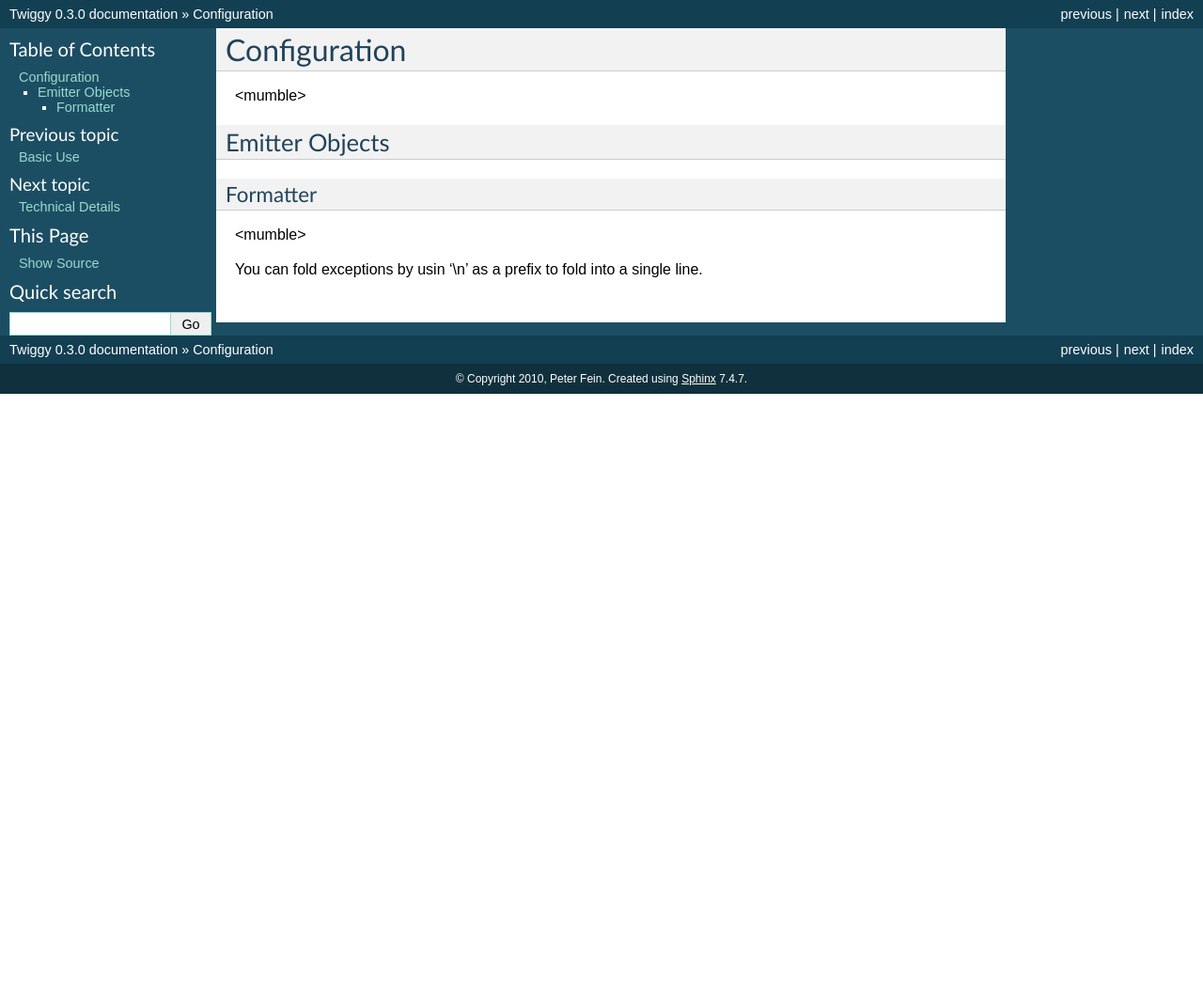
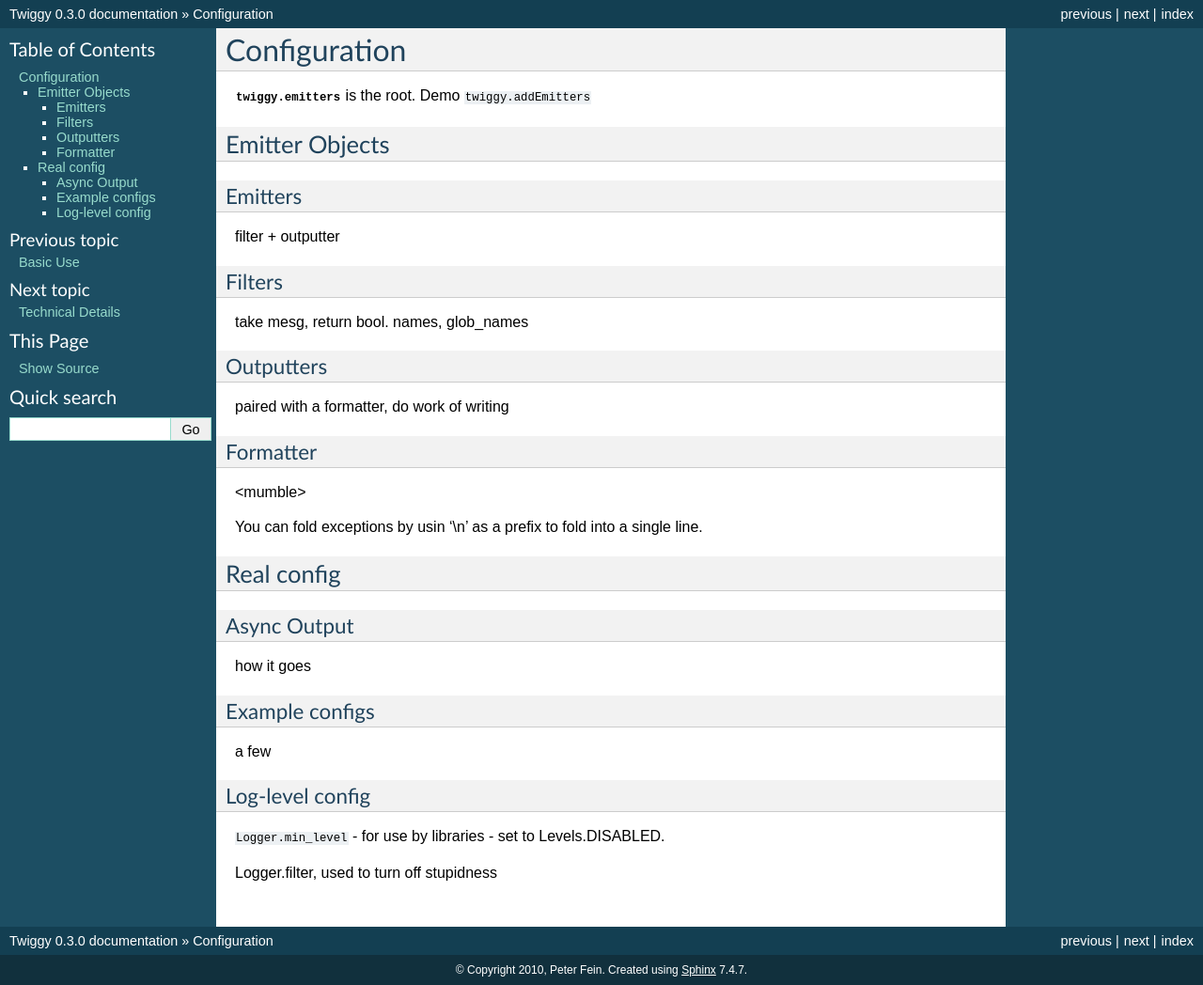
Before and after one commit to wearpants/twiggy, a Sphinx documentation site: the page built from doc/configuration.rst, in a window 1280 px wide. Shown: the whole page at 94% size. Built offline with Sphinx 7.4.7, drawn with Linux system fonts in a browser that asks for light colours; pages that are not in the unit, such as notebooks, are missing from menus; cross-references to code outside the pages are shown as plain code; before the commit the page ends 900 px from its top, so only the background shows below that.

Commit message:
stub out more docs

```diff
--- a/doc/basic_use.rst
+++ b/doc/basic_use.rst
@@ -19,7 +19,7 @@ Logging Messages
 
 >>> from twiggy import *
 
-The main interface is the the magic ** :class:`log <Logger>` **:
+The main interface is the the magic **:class:`log <Logger>`**:
 
 >>> log #doctest:+ELLIPSIS
 <twiggy.Logger.Logger object at 0x...>
--- a/doc/configuration.rst
+++ b/doc/configuration.rst
@@ -2,16 +2,47 @@
 Configuration
 ######################
 
-<mumble>
+:data:`twiggy.emitters` is the root. Demo :function:`twiggy.addEmitters`
 
 **********************
 Emitter Objects
 **********************
 
+Emitters
+========
+filter + outputter
+
+Filters
+=======
+take mesg, return bool. names, glob_names
+
+Outputters
+==========
+paired with a formatter, do work of writing
+
 Formatter
-======================
+==========
 <mumble>
 
 .. _folding-exceptions:
 
 You can fold exceptions by usin '\\n' as a prefix to fold into a single line.
+
+***********************
+Real config
+***********************
+
+Async Output
+============
+how it goes
+
+Example configs
+===============
+a few
+
+Log-level config
+================
+:attribute:`Logger.min_level` - for use by libraries - set to Levels.DISABLED.
+
+
+Logger.filter, used to turn off stupidness
--- a/doc/index.rst
+++ b/doc/index.rst
@@ -19,7 +19,6 @@ Contents:
     advanced_use
     extending
     tips_and_tricks
-    thoughts
     the_future
     glossary
 
--- a/doc/tips_and_tricks.rst
+++ b/doc/tips_and_tricks.rst
@@ -25,3 +25,7 @@ INFO:Cars kill
 WSGI Extension
 ==============
 OMG it don't exist yet.
+
+Use Fields
+==========
+use fields instead of "Foo happend. key1:x1, key2:x2" in message
```
Also changed, not shown: doc/advanced_use.rst (added, +50 -0 lines), doc/extending.rst (added, +20 -0 lines), doc/technical_details.rst (+19 -0 lines), doc/the_future.rst (added, +9 -0 lines).
